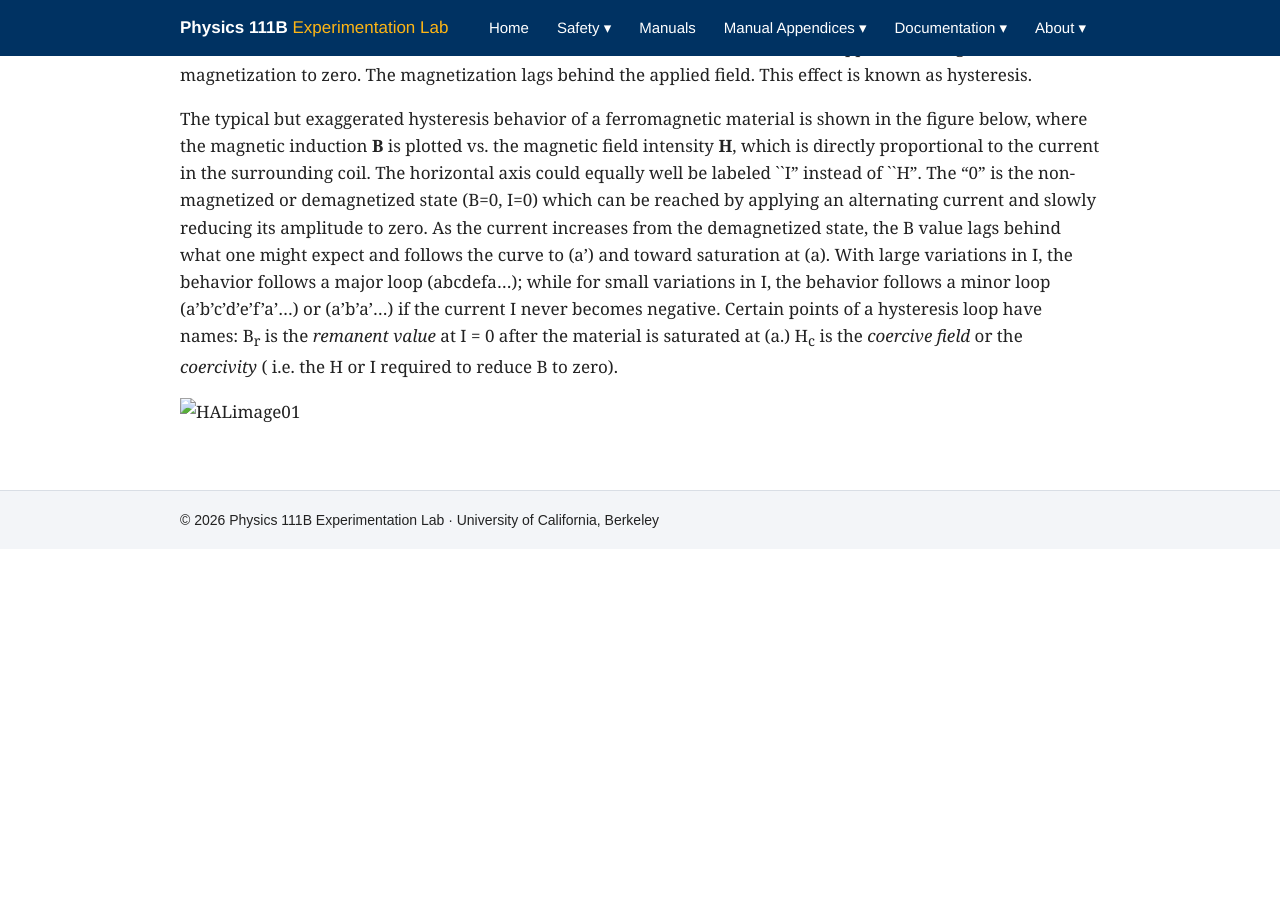
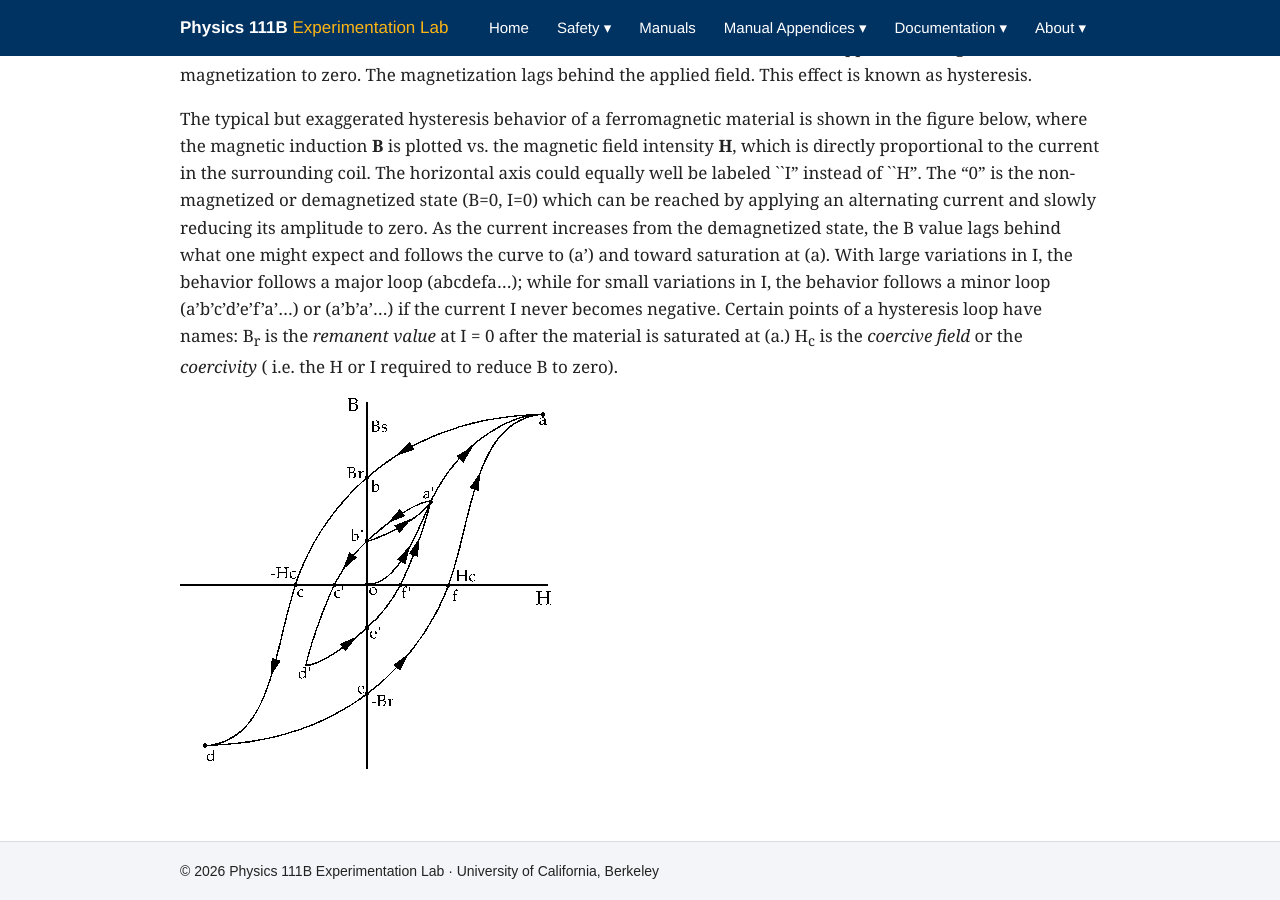
Before and after one commit to berkeley-physics111b/berkeley-physics111b.github.io, a Jekyll site: the page built from _manual_appendices/hysteresis.md, in a window 1280 px wide and 900 px high, scrolled down 679 px. Built offline with Jekyll 4.4.1, drawn with Linux system fonts in a browser that asks for light colours; before the commit the page ends 1228 px from its top, so only the background shows below that.

Commit message:
Fix image path in hysteresis documentation
Updated image path for hysteresis diagram.

```diff
--- a/_manual_appendices/hysteresis.md
+++ b/_manual_appendices/hysteresis.md
@@ -14,4 +14,4 @@ The degree of magnetization as measured by the size of the domains is non-linear
 
 The typical but exaggerated hysteresis behavior of a ferromagnetic material is shown in the figure below, where the magnetic induction **B** is plotted vs. the magnetic field intensity **H**, which is directly proportional to the current in the surrounding coil. The horizontal axis could equally well be labeled \`\`I" instead of \`\`H". The "0" is the non-magnetized or demagnetized state (B=0, I=0) which can be reached by applying an alternating current and slowly reducing its amplitude to zero. As the current increases from the demagnetized state, the B value lags behind what one might expect and follows the curve to (a') and toward saturation at (a). With large variations in I, the behavior follows a major loop (abcdefa...); while for small variations in I, the behavior follows a minor loop (a'b'c'd'e'f'a'...) or (a'b'a'...) if the current I never becomes negative. Certain points of a hysteresis loop have names: B<sub>r</sub> is the *remanent value* at I = 0 after the material is saturated at (a.) H<sub>c</sub> is the *coercive field* or the *coercivity* ( i.e. the H or I required to reduce B to zero).
 
-![HALimage01](_manual_appendices/img/HALimage01_hysteresis.gif)
+![HALimage01](/appendices/img/HALimage01_hysteresis.gif)
```
